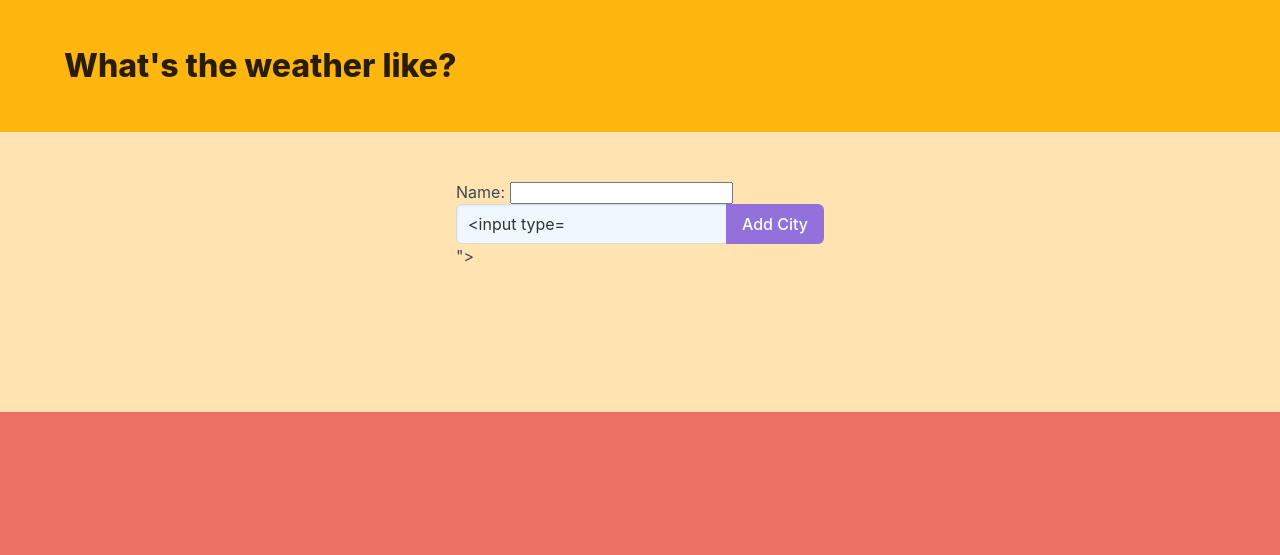
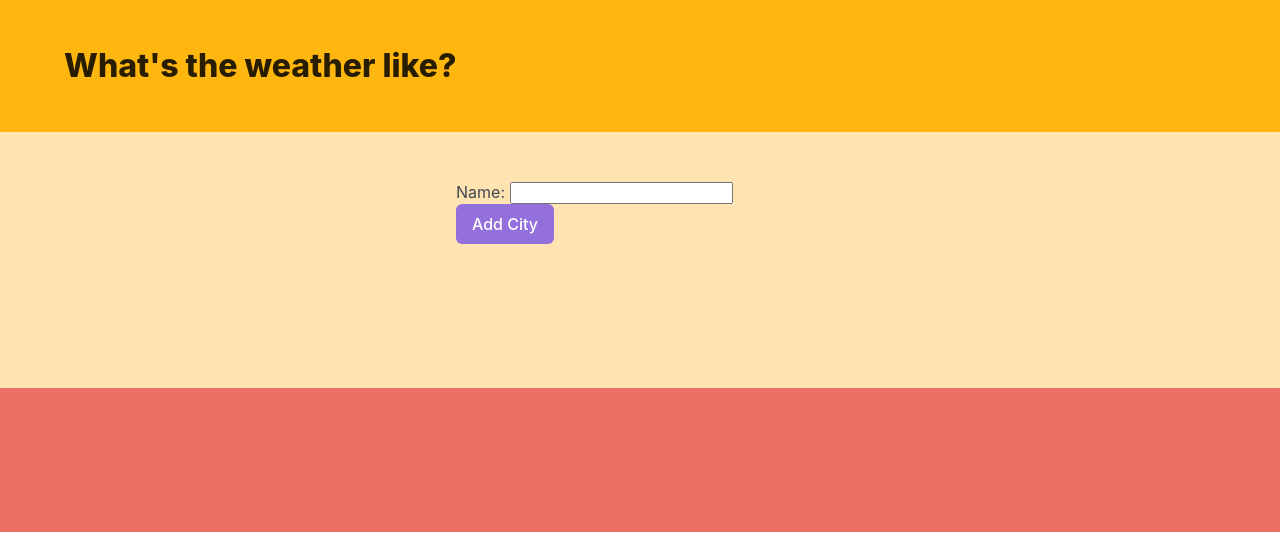
Before and after one commit to gulsro/weather, a Django app: page / in a window 1280 px wide. Shown: the top 555 px of the page. Run offline with Django 5.2, Linux system fonts and the light colour scheme; data comes from the database, SQL or seed files in the repository; both versions use the stored data as it was after the commit; data that the repository does not hold is empty.

Commit message:
modify add city button next time, also check repeated post request in refreshing the page

```diff
--- a/weather/main/templates/main/main.html
+++ b/weather/main/templates/main/main.html
@@ -45,10 +45,10 @@
                         {% csrf_token %}
                         {{ form }}
                         <div class="field has-addons">
-                            <div class="control is-expanded">
-                                <!--{{ form.name }}-->
+                            <!-- <div class="control is-expanded">
+                                {{ form.name }}
                                 <input class="input" type="text" placeholder="City Name" value="{{ form.name }}">
-                            </div>
+                            </div> -->
                             <div class="control">
                                 <button class="button is-success">
                                     Add City
```
Also changed, not shown: weather/db.sqlite3.
